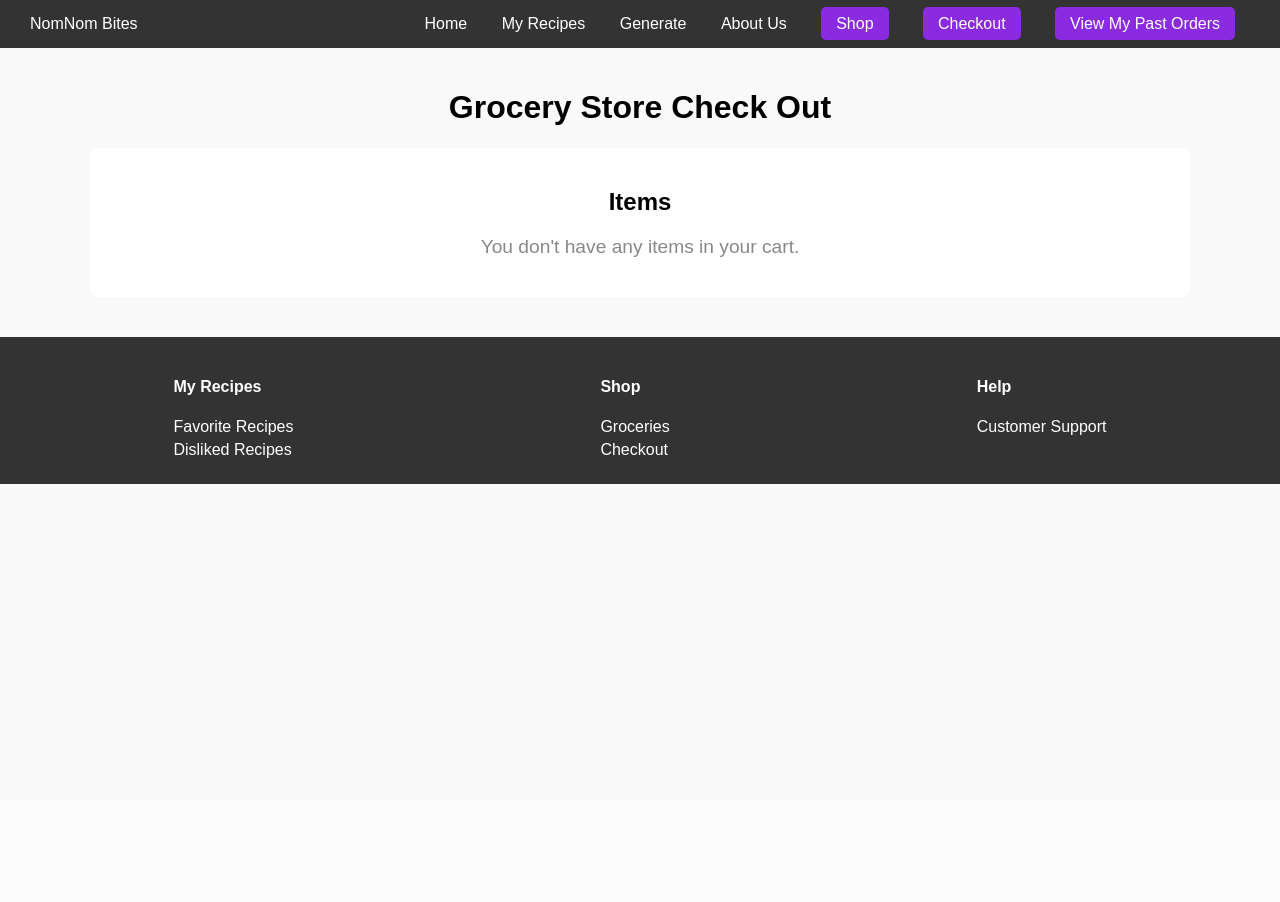
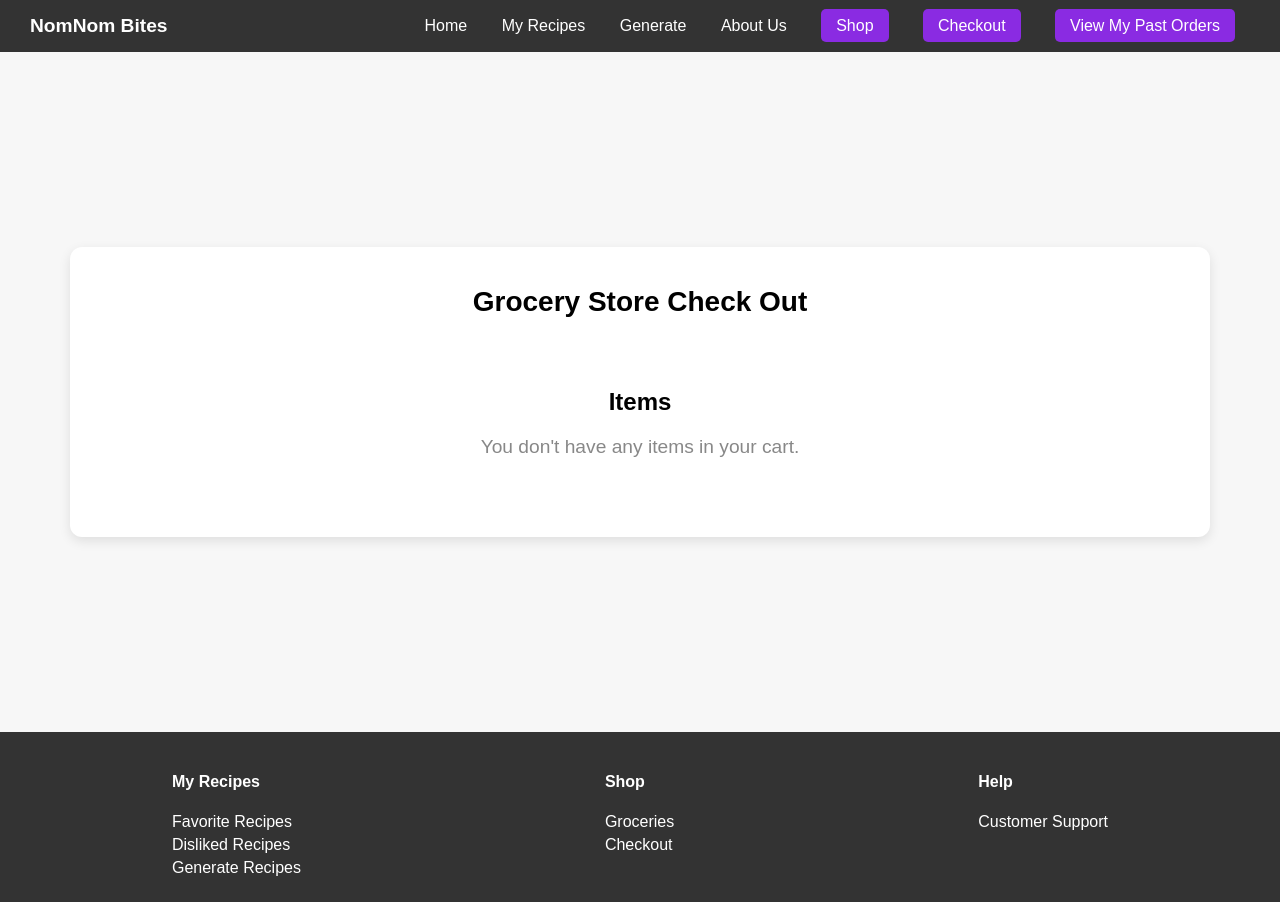
Before and after one commit to sudocanttype/CS-3354.002-Team-5, a Flask app: page /checkout in a window 1280 px wide. Before the commit the page ends 484 px from the top, so only its background shows below. Run offline with Flask 3, Linux system fonts and the light colour scheme; the visitor is signed in with stand-in values (Sample User, id 1); data that the repository does not hold is empty.

Commit message:
Updated links footer links in checkout and recipes page. Also made visual changes checkout page

```diff
--- a/templates/checkout.html
+++ b/templates/checkout.html
@@ -11,6 +11,12 @@ Usher should be able to fill personal information, address, and payment informat
 -->
 <!DOCTYPE html>
 <style>
+
+    .nav-brand {
+        font-size: 1.2rem;
+        font-weight: bold;
+        color: #fff; /* This was missing */
+    }
 
     .checkout-container .price {
     margin-top: 4px;
@@ -245,6 +251,43 @@ input[readonly] {
 
 
 
+.checkout-wrapper {
+  display: flex;
+  justify-content: center;
+  padding: 40px 20px;
+  background-color: #f7f7f7;
+  min-height: calc(100vh - 200px); /* make room for header/footer */
+}
+
+.checkout-container {
+  background-color: white;
+  border-radius: 12px;
+  box-shadow: 0 4px 12px rgba(0, 0, 0, 0.1);
+  padding: 40px;
+  max-width: 800px;
+  width: 100%;
+}
+
+.checkout-container h1 {
+  text-align: center;
+  font-size: 28px;
+  margin-bottom: 30px;
+}
+
+.checkout-summary {
+  border-top: 1px solid #ccc;
+  padding-top: 20px;
+  margin-top: 30px;
+}
+
+.checkout-summary h2 {
+  text-align: center;
+  font-size: 22px;
+  margin-bottom: 15px;
+}
+
+
+
 </style>
 <html lang="en">
 <head>
@@ -256,9 +299,11 @@ input[readonly] {
 </head>
 <body>
 
+<div class="page-wrapper">
+
 <header>
     <nav class="navbar">
-        <div class="logo">NomNom Bites</div>
+        <div class="nav-brand">NomNom Bites</div>
         <div class="nav-links">
             <a href="{{ url_for('landingpage') }}">Home</a>
             <a href="{{url_for('myrecipes')}}">My Recipes</a>
@@ -271,6 +316,7 @@ input[readonly] {
     </nav>
 </header>
 
+<div class="checkout-wrapper">
 <main class="checkout-container">
     <h1>Grocery Store Check Out</h1>
 
@@ -420,18 +466,21 @@ input[readonly] {
         {% endif %}
     </section>
 </main>
+</div>
+</div>
 
 <footer>
     <div class="footer-links">
         <div class="section">
             <h4>My Recipes</h4>
-            <a href="#">Favorite Recipes</a>
-            <a href="#">Disliked Recipes</a>
+            <a href="{{ url_for('myrecipes') }}">Favorite Recipes </a>
+            <a href="{{ url_for('myrecipes') }}">Disliked Recipes</a>
+            <a href="{{ url_for('generate') }}">Generate Recipes </a>
         </div>
         <div class="section">
             <h4>Shop</h4>
-            <a href="#">Groceries</a>
-            <a href="#">Checkout</a>
+            <a href="{{ url_for('shop') }}">Groceries</a>
+            <a href="{{ url_for('checkout') }}">Checkout</a>
         </div>
         <div class="section">
             <h4>Help</h4>
--- a/templates/recipes.html
+++ b/templates/recipes.html
@@ -317,7 +317,7 @@
         <h3>Shop</h3>
         <ul class="footer-links">
           <li><a href="{{ url_for('shop') }}">Groceries</a></li>
-          <li><a href="#">Checkout</a></li>
+          <li><a href="{{ url_for('checkout') }}">Checkout</a></li>
         </ul>
       </div>
 
```
